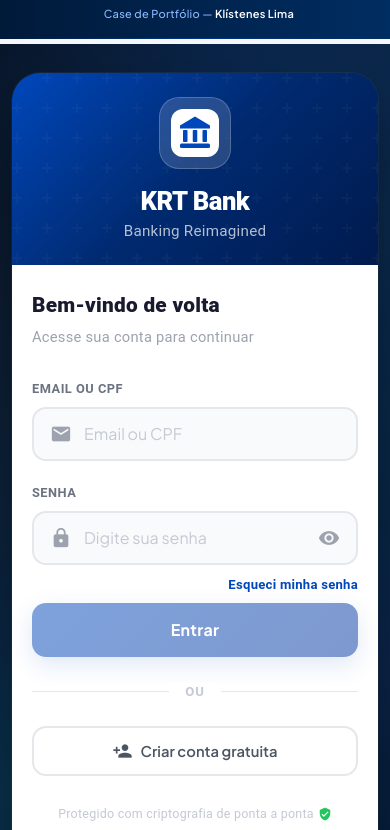
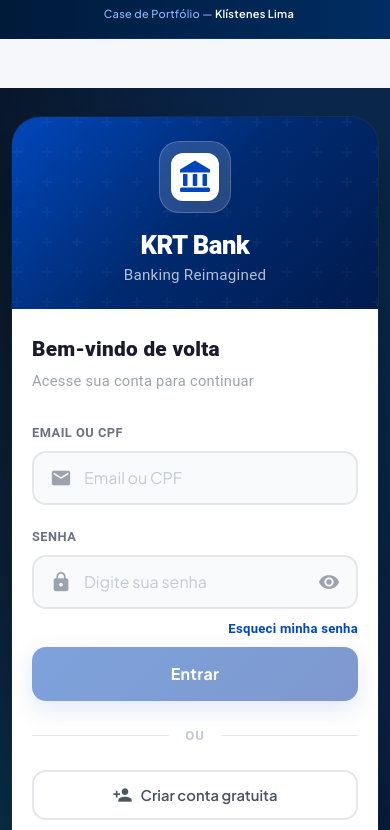
Before and after one commit to KlistenesLima/krt-bank, an Angular app in the folder src/Web/KRT.Web/: page /login in a window 390 px wide. Shown: the top 830 px of the page. Built offline with nearby package versions, Linux system fonts and the light colour scheme.

Commit message:
fix(ui): revert demo-banner to always visible + restore fixed padding-top
Banner is essential for portfolio case — must be visible on ALL pages.
Reverted route-conditional logic; restored original padding-top: 36px on body.

```diff
--- a/src/Web/KRT.Web/src/app/shared/components/demo-banner/demo-banner.component.ts
+++ b/src/Web/KRT.Web/src/app/shared/components/demo-banner/demo-banner.component.ts
@@ -1,8 +1,6 @@
-import { Component, OnInit, OnDestroy } from '@angular/core';
+import { Component, OnInit } from '@angular/core';
 import { CommonModule } from '@angular/common';
-import { Router, NavigationEnd, RouterModule } from '@angular/router';
-import { Subscription } from 'rxjs';
-import { filter } from 'rxjs/operators';
+import { RouterModule } from '@angular/router';
 
 interface BannerLink {
   href: string;
@@ -164,10 +162,8 @@ interface BannerLink {
     }
   `]
 })
-export class DemoBannerComponent implements OnInit, OnDestroy {
+export class DemoBannerComponent implements OnInit {
   visible = false;
-  private routerSub?: Subscription;
-  private portfolioRoutes = ['/portfolio', '/about', '/resume', '/docs', '/login', '/register', '/forgot-password'];
 
   links: BannerLink[] = [
     {
@@ -202,27 +198,7 @@ export class DemoBannerComponent implements OnInit, OnDestroy {
     }
   ];
 
-  constructor(private router: Router) {}
-
   ngOnInit() {
-    this.updateVisibility(this.router.url);
-    this.routerSub = this.router.events
-      .pipe(filter((e): e is NavigationEnd => e instanceof NavigationEnd))
-      .subscribe(e => this.updateVisibility(e.urlAfterRedirects));
-  }
-
-  private updateVisibility(url: string) {
-    const isPortfolioRoute = this.portfolioRoutes.some(r => url === r || url.startsWith(r + '/') || url.startsWith(r + '?'));
-    this.visible = isPortfolioRoute;
-
-    if (isPortfolioRoute) {
-      document.body.classList.add('has-banner');
-    } else {
-      document.body.classList.remove('has-banner');
-    }
-  }
-
-  ngOnDestroy() {
-    this.routerSub?.unsubscribe();
+    setTimeout(() => this.visible = true, 100);
   }
 }
--- a/src/Web/KRT.Web/src/styles.css
+++ b/src/Web/KRT.Web/src/styles.css
@@ -47,15 +47,13 @@
 
 html, body {
   height: 100%;
-  padding-top: 0;
+  padding-top: 36px;
   font-family: 'Plus Jakarta Sans', -apple-system, BlinkMacSystemFont, sans-serif;
   background: var(--krt-bg);
   color: var(--krt-text);
   -webkit-font-smoothing: antialiased;
   -moz-osx-font-smoothing: grayscale;
 }
-
-body.has-banner { padding-top: 36px; }
 
 /* Material overrides */
 .mat-mdc-raised-button.mat-primary {
@@ -110,10 +108,10 @@ body.has-banner { padding-top: 36px; }
    RESPONSIVE — Mobile-first adjustments
    ============================================ */
 @media (max-width: 768px) {
-  body.has-banner { padding-top: 50px; }
+  html, body { padding-top: 50px; }
 }
 @media (max-width: 480px) {
-  body.has-banner { padding-top: 44px; }
+  html, body { padding-top: 44px; }
   .page-with-nav { padding-bottom: 90px; }
 }
 
```
